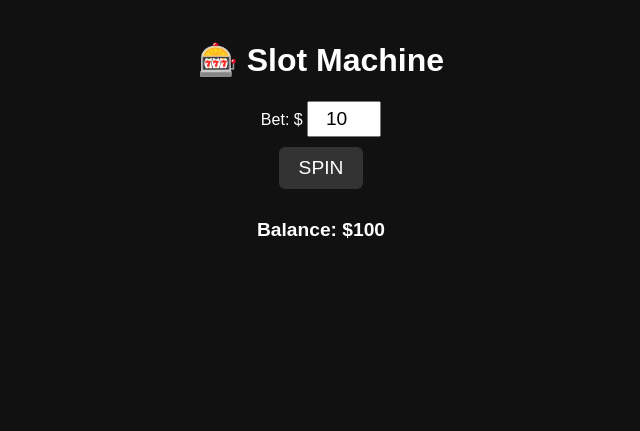
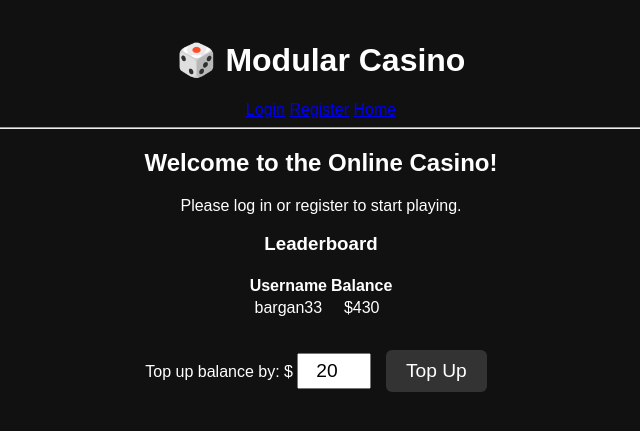
Before and after one commit to bargan33/slots_vibe_code, a Flask app: page / in a window 1280 px wide. Shown: the top 431 px of the page, without its empty margins (319-959 px from the left). Run offline with Flask 3, Linux system fonts and the light colour scheme; data comes from the database, SQL or seed files in the repository; both versions use the stored data as it was after the commit.

Commit message:
Modularize, add user database, login func, topups and leaderboard

```diff
--- a/app.py
+++ b/app.py
@@ -1,43 +1,31 @@
-from flask import Flask, render_template, request, jsonify, session
-import random
+from flask import Flask, render_template, session
 from flask_session import Session
+import os
+
+from auth import auth_bp
+from db import init_db, get_leaderboard, get_user_by_id
+from games.slots import slots_bp
+from routes.topup import topup_bp  # ✅ Import the new blueprint
 
 app = Flask(__name__)
-app.secret_key = 'slot-secret'
+app.secret_key = 'super-secret-key'
 app.config['SESSION_TYPE'] = 'filesystem'
 Session(app)
 
-SYMBOLS = ['🍒', '💎', '7️⃣', '🍋', '🔔']
-PAYOUTS = {
-    ('🍒', '🍒', '🍒'): 5,
-    ('💎', '💎', '💎'): 10,
-    ('7️⃣', '7️⃣', '7️⃣'): 20,
-    ('🍋', '🍋', '🍋'): 4,
-    ('🔔', '🔔', '🔔'): 7
-}
+# Init DB if not yet present
+if not os.path.exists('casino.db'):
+    init_db()
+
+# Register blueprints
+app.register_blueprint(auth_bp)
+app.register_blueprint(slots_bp)
+app.register_blueprint(topup_bp)  # ✅ Register the topup blueprint
 
 @app.route('/')
-def index():
-    if 'balance' not in session:
-        session['balance'] = 100
-    return render_template('index.html', balance=session['balance'])
-
-@app.route('/spin', methods=['POST'])
-def spin():
-    bet = int(request.form['bet'])
-    if session['balance'] < bet or bet <= 0:
-        return jsonify({"error": "Invalid bet."})
-
-    session['balance'] -= bet
-    result = tuple(random.choice(SYMBOLS) for _ in range(3))
-    payout = PAYOUTS.get(result, 0) * bet
-    session['balance'] += payout
-
-    return jsonify({
-        "result": result,
-        "payout": payout,
-        "balance": session['balance']
-    })
+def home():
+    user = get_user_by_id(session['user_id']) if 'user_id' in session else None
+    leaderboard = get_leaderboard()
+    return render_template('index.html', user=user, leaderboard=leaderboard)
 
 if __name__ == '__main__':
     app.run(debug=True)
--- /dev/null
+++ b/db.py
@@ -0,0 +1,74 @@
+import sqlite3
+from werkzeug.security import generate_password_hash, check_password_hash
+
+DB_NAME = 'casino.db'
+
+def get_db():
+    return sqlite3.connect(DB_NAME)
+
+def init_db():
+    with get_db() as db:
+        db.execute('''CREATE TABLE IF NOT EXISTS users (
+            id INTEGER PRIMARY KEY AUTOINCREMENT,
+            username TEXT UNIQUE NOT NULL,
+            password_hash TEXT NOT NULL,
+            balance INTEGER DEFAULT 100
+        )''')
+        db.execute('''CREATE TABLE IF NOT EXISTS stats (
+            user_id INTEGER,
+            spins INTEGER DEFAULT 0,
+            total_won INTEGER DEFAULT 0,
+            most_played_game TEXT DEFAULT 'slots',
+            FOREIGN KEY(user_id) REFERENCES users(id)
+        )''')
+        db.commit()
+
+def create_user(username, password):
+    with get_db() as db:
+        try:
+            db.execute("INSERT INTO users (username, password_hash) VALUES (?, ?)",
+                       (username, generate_password_hash(password)))
+            db.commit()
+            return True
+        except sqlite3.IntegrityError:
+            return False
+
+def verify_user(username, password):
+    with get_db() as db:
+        cur = db.execute("SELECT id, password_hash FROM users WHERE username = ?", (username,))
+        row = cur.fetchone()
+        if row and check_password_hash(row[1], password):
+            return row[0]  # return user ID
+        return None
+
+def get_user_by_id(user_id):
+    with get_db() as db:
+        cur = db.execute("SELECT id, username, balance FROM users WHERE id = ?", (user_id,))
+        return cur.fetchone()
+
+def update_balance(user_id, amount):
+    with get_db() as db:
+        db.execute("UPDATE users SET balance = balance + ? WHERE id = ?", (amount, user_id))
+        db.commit()
+
+def record_spin(user_id, win_amount):
+    with get_db() as db:
+        cur = db.execute("SELECT user_id FROM stats WHERE user_id = ?", (user_id,))
+        if cur.fetchone():
+            db.execute("UPDATE stats SET spins = spins + 1, total_won = total_won + ? WHERE user_id = ?",
+                       (win_amount, user_id))
+        else:
+            db.execute("INSERT INTO stats (user_id, spins, total_won) VALUES (?, 1, ?)",
+                       (user_id, win_amount))
+        db.commit()
+
+def get_leaderboard():
+    with get_db() as db:
+        cur = db.execute("SELECT username, balance FROM users ORDER BY balance DESC LIMIT 10")
+        return cur.fetchall()
+
+
+def top_up_balance(user_id, amount):
+    db = get_db()
+    db.execute("UPDATE users SET balance = balance + ? WHERE id = ?", (amount, user_id))
+    db.commit()
--- /dev/null
+++ b/games/slots.py
@@ -0,0 +1,47 @@
+# games/slots.py
+from flask import Blueprint, render_template, request, jsonify, session, redirect, url_for
+from db import get_user_by_id, update_balance, record_spin
+import random
+
+slots_bp = Blueprint('slots', __name__, url_prefix='/slots')
+
+SYMBOLS = ['🍒', '💎', '7️⃣', '🍋', '🔔']
+PAYOUTS = {
+    ('🍒', '🍒', '🍒'): 5,
+    ('💎', '💎', '💎'): 10,
+    ('7️⃣', '7️⃣', '7️⃣'): 20,
+    ('🍋', '🍋', '🍋'): 4,
+    ('🔔', '🔔', '🔔'): 7
+}
+
+@slots_bp.route('/')
+def play():
+    if 'user_id' not in session:
+        return redirect(url_for('auth.login'))
+    user = get_user_by_id(session['user_id'])
+    return render_template('slots.html', user=user)
+
+@slots_bp.route('/spin', methods=['POST'])
+def spin():
+    if 'user_id' not in session:
+        return jsonify({"error": "Not logged in."})
+
+    bet = int(request.form['bet'])
+    user = get_user_by_id(session['user_id'])
+
+    if not user or user[2] < bet or bet <= 0:
+        return jsonify({"error": "Invalid bet."})
+
+    update_balance(user[0], -bet)
+    result = tuple(random.choice(SYMBOLS) for _ in range(3))
+    payout = PAYOUTS.get(result, 0) * bet
+    update_balance(user[0], payout)
+    record_spin(user[0], payout)
+
+    user = get_user_by_id(user[0])  # Refresh balance
+
+    return jsonify({
+        "result": result,
+        "payout": payout,
+        "balance": user[2]
+    })
--- /dev/null
+++ b/templates/base.html
@@ -0,0 +1,28 @@
+<!DOCTYPE html>
+<html>
+<head>
+  <title>Online Casino</title>
+  <link rel="stylesheet" href="{{ url_for('static', filename='style.css') }}">
+</head>
+<body>
+  <header>
+    <h1>🎲 Modular Casino</h1>
+    <nav>
+      {% if user %}
+        <span>Welcome, {{ user[1] }} | Balance: ${{ user[2] }}</span>
+        <a href="{{ url_for('auth.logout') }}">Logout</a>
+        <a href="{{ url_for('slots.play') }}">Play Slots</a>
+      {% else %}
+        <a href="{{ url_for('auth.login') }}">Login</a>
+        <a href="{{ url_for('auth.register') }}">Register</a>
+      {% endif %}
+      <a href="{{ url_for('home') }}">Home</a>
+    </nav>
+    <hr>
+  </header>
+
+  <main>
+    {% block content %}{% endblock %}
+  </main>
+</body>
+</html>
--- a/templates/index.html
+++ b/templates/index.html
@@ -1,161 +1,30 @@
-<!DOCTYPE html>
-<html>
-<head>
-  <title>Slots!</title>
-  <link rel="stylesheet" href="{{ url_for('static', filename='style.css') }}">
-</head>
+{% extends 'base.html' %}
 
-<body>
-  <h1>🎰 Slot Machine</h1>
+{% block content %}
+  <h2>Welcome to the Online Casino!</h2>
 
-  <div id="reels"></div>
+  {% if user %}
+    <p>You are logged in as <strong>{{ user[1] }}</strong> with <strong>${{ user[2] }}</strong>.</p>
+  {% else %}
+    <p>Please log in or register to start playing.</p>
+  {% endif %}
 
-  <div>
-    <label>Bet: $</label>
-    <input id="bet" type="number" value="10" min="1">
-  </div>
+  <h3>Leaderboard</h3>
+  <table style="margin: auto;">
+    <tr><th>Username</th><th>Balance</th></tr>
+    {% for name, balance in leaderboard %}
+      <tr><td>{{ name }}</td><td>${{ balance }}</td></tr>
+    {% endfor %}
+  </table>
 
-  <button class="button" onclick="spin()">SPIN</button>
+<form method="POST" action="{{ url_for('topup.topup') }}" style="margin-top: 20px;">
+  <label>Top up balance by: $</label>
+  <input type="number" name="amount" min="1" value="20">
+  <button type="submit" class="button">Top Up</button>
+</form>
 
-  <h3 id="message">Balance: ${{ balance }}</h3>
-<canvas id="confetti-canvas" style="
-  position:fixed;
-  top:0;
-  left:0;
-  width:100%;
-  height:100%;
-  pointer-events:none;
-  z-index:-1;
-  opacity:0;
-  transition: opacity 0.5s ease;
-"></canvas>
-
-
-
-
-  <!-- Flash overlay -->
-<div id="flash" style="position:fixed; top:0; left:0; width:100%; height:100%; background:white; opacity:0; transition: opacity 0.3s ease; z-index:-2; pointer-events:none;"></div>
-
-<script>
-  // Confetti logic
-  function launchConfetti() {
-    const canvas = document.getElementById('confetti-canvas');
-    const ctx = canvas.getContext('2d');
-    canvas.width = window.innerWidth;
-    canvas.height = window.innerHeight;
-    canvas.style.opacity = 1;
-
-    const pieces = Array.from({ length: 100 }, () => ({
-      x: Math.random() * canvas.width,
-      y: Math.random() * -canvas.height,
-      r: Math.random() * 6 + 4,
-      d: Math.random() * 10 + 2,
-      color: `hsl(${Math.random() * 360}, 100%, 50%)`,
-      tilt: Math.random() * 10 - 5
-    }));
-
-    let frame = 0;
-    let animationFrame;
-    let running = true;
-
-    function draw() {
-      if (!running) return;
-
-      ctx.clearRect(0, 0, canvas.width, canvas.height);
-      for (let p of pieces) {
-        ctx.beginPath();
-        ctx.fillStyle = p.color;
-        ctx.ellipse(p.x + p.tilt, p.y, p.r, p.r * 0.4, 0, 0, 2 * Math.PI);
-        ctx.fill();
-        p.y += p.d;
-        p.tilt += Math.random() - 0.5;
-      }
-      frame++;
-      if (frame < 150) {
-        animationFrame = requestAnimationFrame(draw);
-      }
-    }
-
-    draw();
-
-    // Fade out after 2 seconds and stop animation
-    setTimeout(() => {
-      canvas.style.opacity = 0;
-      running = false;
-      cancelAnimationFrame(animationFrame);
-      setTimeout(() => ctx.clearRect(0, 0, canvas.width, canvas.height), 500);
-    }, 2000);
-  }
-
-  function screenFlash() {
-    const flash = document.getElementById('flash');
-    flash.style.opacity = 1;
-    setTimeout(() => {
-      flash.style.opacity = 0;
-    }, 150);
-  }
-
-  const SYMBOLS = ['🍒', '💎', '7️⃣', '🍋', '🔔'];
-
-  function spin() {
-    const bet = document.getElementById('bet').value;
-    fetch('/spin', {
-      method: 'POST',
-      headers: { 'Content-Type': 'application/x-www-form-urlencoded' },
-      body: `bet=${bet}`
-    })
-    .then(res => res.json())
-    .then(data => {
-      if (data.error) {
-        document.getElementById('message').innerText = data.error;
-        return;
-      }
-
-      const reels = document.getElementById('reels');
-      reels.innerHTML = '';
-
-      const stopSymbols = data.result;
-
-      stopSymbols.forEach((symbol, i) => {
-        const reel = document.createElement('div');
-        reel.classList.add('reel');
-
-        const inner = document.createElement('div');
-        inner.classList.add('reel-inner');
-
-        for (let j = 0; j < 30; j++) {
-          const sym = SYMBOLS[Math.floor(Math.random() * SYMBOLS.length)];
-          const div = document.createElement('div');
-          div.classList.add('symbol');
-          div.innerText = sym;
-          inner.appendChild(div);
-        }
-
-        const final = document.createElement('div');
-        final.classList.add('symbol');
-        final.innerText = symbol;
-        inner.appendChild(final);
-
-        reel.appendChild(inner);
-        reels.appendChild(reel);
-
-        setTimeout(() => {
-          const offset = -((inner.childElementCount - 1) * 80);
-          inner.style.transform = `translateY(${offset}px)`;
-        }, i * 300);
-      });
-
-      setTimeout(() => {
-        document.getElementById('message').innerText = `You won $${data.payout}! Balance: $${data.balance}`;
-
-        if (data.payout >= 10 * parseInt(bet)) {
-          screenFlash();
-          launchConfetti();
-        }
-      }, stopSymbols.length * 300 + 800);
-    });
-  }
-</script>
-
-</body>
-</html>
+  {% if user %}
+    <h3>Games</h3>
+    <a href="{{ url_for('slots.play') }}" class="button">Play Slots 🎰</a>
+  {% endif %}
+{% endblock %}
```
Also changed, not shown: auth.py (added, +33 -0 lines), routes/topup.py (added, +18 -0 lines), static/confetti.js (added, +53 -0 lines), static/slot.js (added, +59 -0 lines), templates/login.html (added, +12 -0 lines), templates/register.html (added, +12 -0 lines), templates/slots.html (added, +31 -0 lines), casino.db (added), 1 other file.
